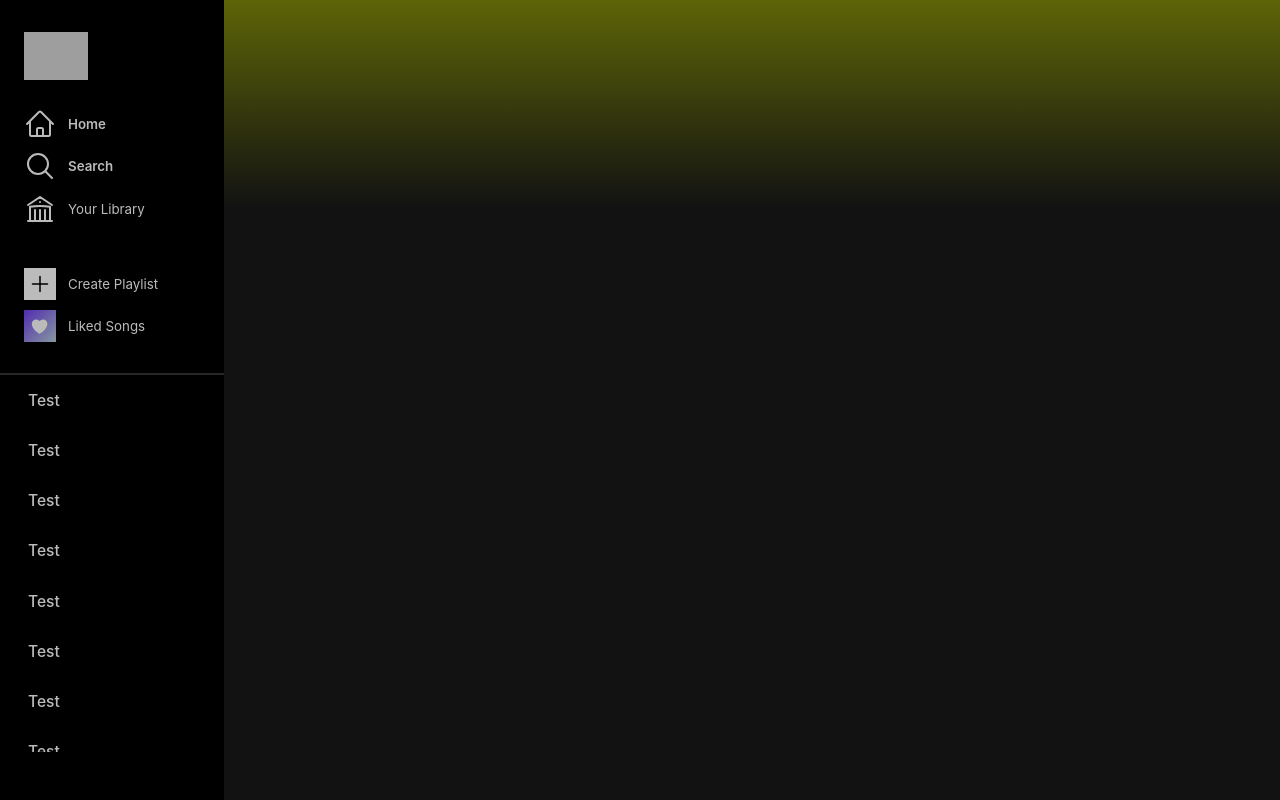
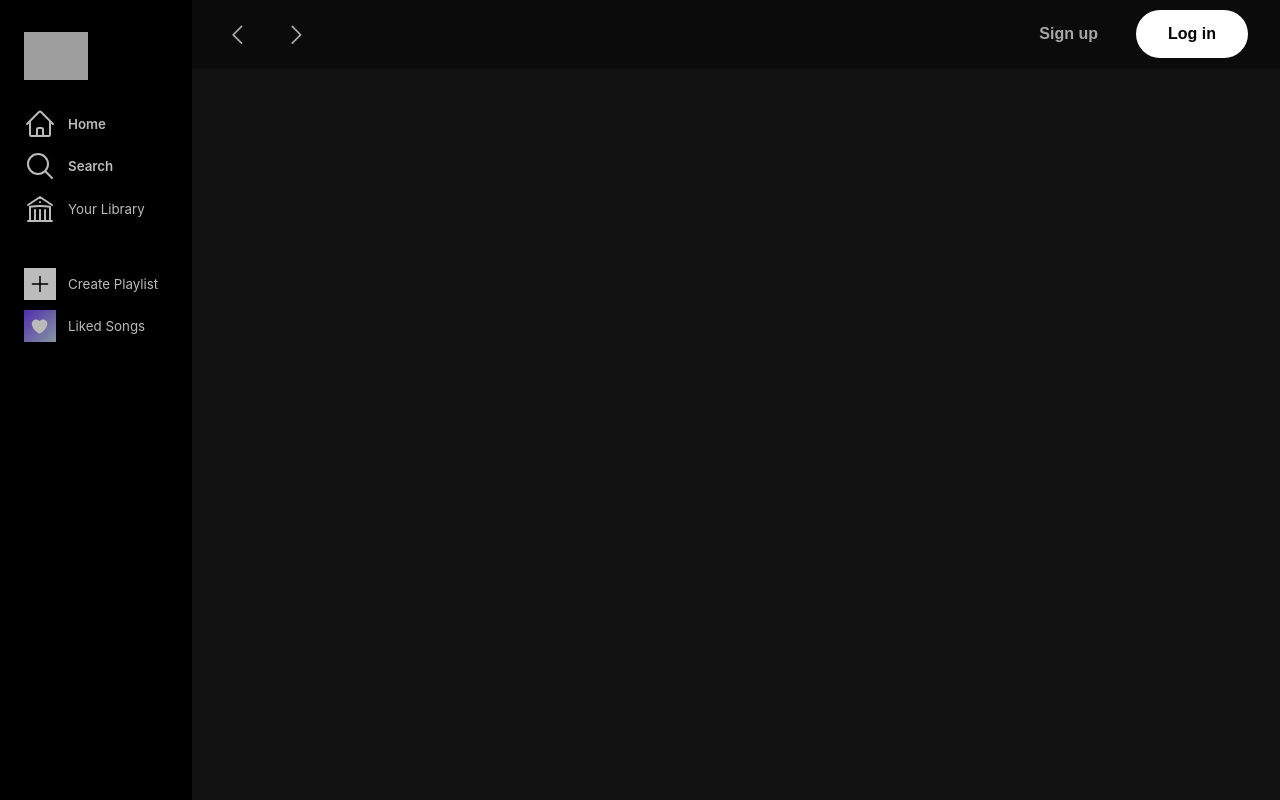
Before and after one commit to GabeS97/spotify_clone, a React (Create React App) app in the folder client/: page / in a window 1280 px wide. Built offline with nearby package versions, Linux system fonts and the light colour scheme; grey boxes are pictures that could not be loaded.

Commit message:
added if not user header

```diff
--- /dev/null
+++ b/client/src/components/Header/Header.css
@@ -0,0 +1,62 @@
+.header {
+  background-color: rgb(11, 11, 11);
+  width: 100%;
+  align-items: center;
+  height: 4.3rem;
+  display: flex;
+  position: sticky;
+  justify-content: space-between;
+}
+
+.header__arrows {
+  position: absolute;
+  padding: auto;
+  display: flex;
+  object-fit: contain;
+  column-gap: 2rem;
+  margin-left: 2rem;
+  height: 5.35rem;
+  width: 5.35rem;
+  color: rgb(169, 169, 169);
+}
+
+.arror__icon {
+  cursor: pointer;
+}
+
+.header__auth {
+  display: flex;
+  align-items: center;
+  position: absolute;
+  column-gap: 2rem;
+  right: 2rem;
+}
+
+.header__auth > button {
+  outline: none;
+  border: none;
+  position: relative;
+  cursor: pointer;
+  font-weight: bolder;
+  font-size: medium;
+}
+
+.header__signup {
+  color: rgb(167, 167, 167);
+  background-color: transparent;
+}
+
+.header__signup:hover {
+  color: white;
+  transition: all 0.5s;
+}
+.header__login:hover {
+  background-color: rgb(246, 246, 246);
+  transition: all 0.5s;
+}
+.header__login {
+  background-color: rgb(255, 255, 255);
+  height: 3rem;
+  border-radius: 50px;
+  width: 7rem;
+}
--- /dev/null
+++ b/client/src/components/Header/Header.js
@@ -0,0 +1,21 @@
+import React from 'react'
+import './Header.css'
+import { ChevronRightIcon, ChevronLeftIcon } from '@heroicons/react/24/solid'
+
+function Header() {
+    return (
+        <header className='header'>
+            <div className="header__arrows">
+                <ChevronLeftIcon className='left__icon arror__icon' />
+                <ChevronRightIcon className='right__icon arror__icon' />
+            </div>
+
+            <div className="header__auth">
+                <button className="header__signup signup">Sign up</button>
+                <button className="header__login login">Log in</button>
+            </div>
+        </header>
+    )
+}
+
+export default Header
--- a/client/src/components/Main/Main.css
+++ b/client/src/components/Main/Main.css
@@ -1,4 +1,11 @@
+.main__body {
+  flex: 0.85;
+}
+
 .main {
   background: linear-gradient(rgb(93, 100, 7), rgb(18, 18, 18) 26%);
-  flex: 0.85;
 }
+
+.register__main {
+  background-color: rgb(18, 18, 18);
+}
--- a/client/src/components/Main/Main.js
+++ b/client/src/components/Main/Main.js
@@ -1,9 +1,13 @@
 import React from 'react'
+import Header from '../Header/Header'
 import './Main.css'
 function Main() {
+    const user = null
     return (
-        <div className='main'>
+        <div className={`${user ? 'main' : 'register__main'} main__body`}>
             {/* Header */}
+            <Header />
+
 
             {/* Content */}
         </div>
--- a/client/src/components/Sidebar/Sidebar.js
+++ b/client/src/components/Sidebar/Sidebar.js
@@ -3,6 +3,7 @@ import { HomeIcon, MagnifyingGlassIcon, BuildingLibraryIcon } from '@heroicons/r
 import { HeartIcon, PlusIcon } from '@heroicons/react/24/solid'
 import './Sidebar.css'
 function Sidebar() {
+    const user = null
     return (
         <div className='sidebar'>
             <div className='spotify__logo sidebar__spacing'>
@@ -45,8 +46,9 @@ function Sidebar() {
                 </div>
             </div>
 
+            {user && (
+                <>
                     <div className='divider' />
-
                     <div className='sidebar__playlists icon__container'>
                         <h3>Test</h3>
                         <h3>Test</h3>
@@ -100,6 +102,8 @@ function Sidebar() {
                         <h3>Test</h3>
                         <h3>Test</h3>
                     </div>
+                </>
+            )}
         </div>
     )
 }
```
Lines whose indentation alone changed are shown as unchanged.
